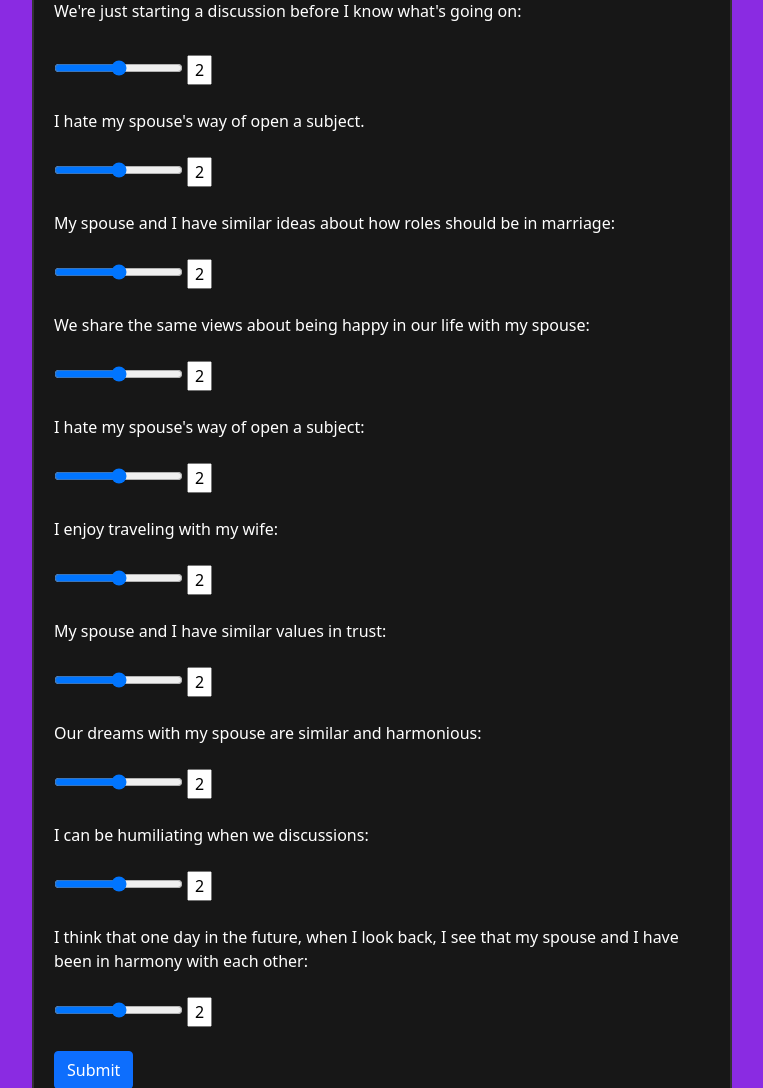
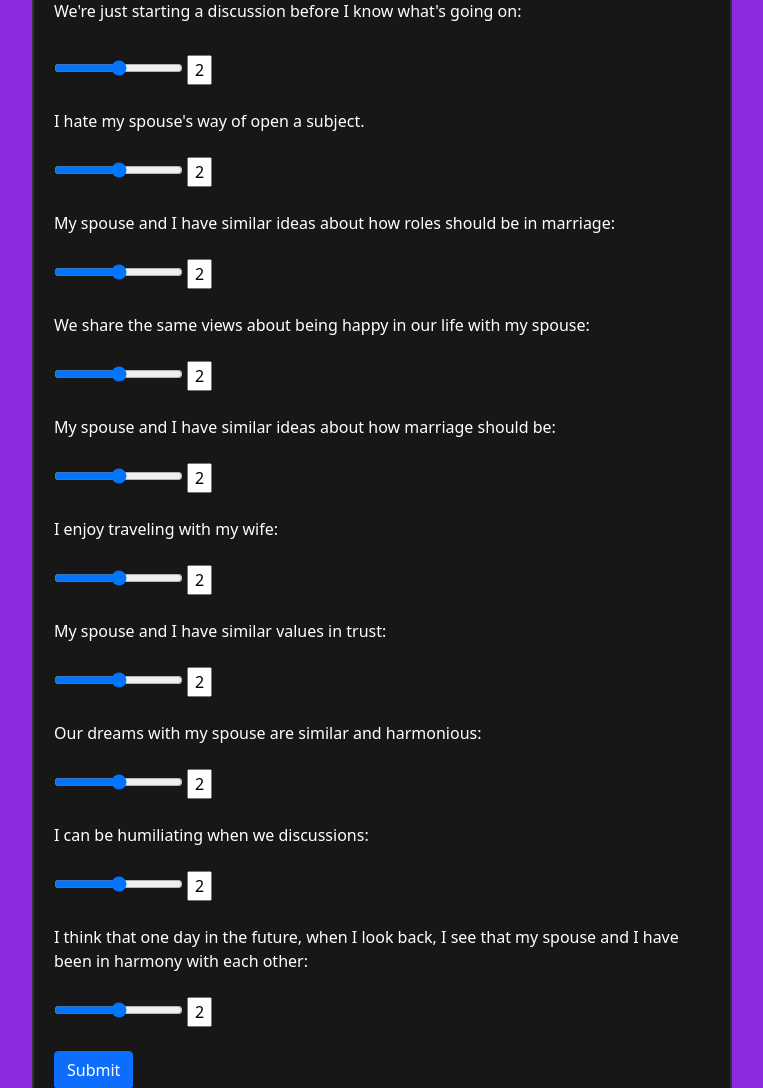
Before and after one commit to VaibhaveS/MentalHealthWithAI, a Flask app: page /div_pred in a window 1280 px wide. Shown: the part 193-1281 px from the top of the page, without its empty margins (258-1021 px from the left). Run offline with Flask 2, Linux system fonts and the light colour scheme; parts of the project's set-up code (start-up, migrations or seed data) failed here and were passed over; some libraries are stand-ins or nearby versions.

Commit message:
Updated form field in div_pred

```diff
--- a/proj/templates/div_pred.html
+++ b/proj/templates/div_pred.html
@@ -36,7 +36,7 @@
             <label for="Q4">We share the same views about being happy in our life with my spouse:</label><br>
             <input class="rangeInp" type="range" id="q4" name = "q4" min="0" max="4" onchange="updateTextInput(this.value,4)">
             <input type="text" id="textInput4" class="textInp" value="2"><br><br>
-            <label for="Q5">I hate my spouse's way of open a subject:</label><br>
+            <label for="Q5">My spouse and I have similar ideas about how marriage should be:</label><br>
             <input class="rangeInp" type="range" id="q5" name = "q5" min="0" max="4" onchange="updateTextInput(this.value,5)">
             <input type="text" id="textInput5" class="textInp" value="2"><br><br>
             <label for="Q6">I enjoy traveling with my wife:</label><br>
```
